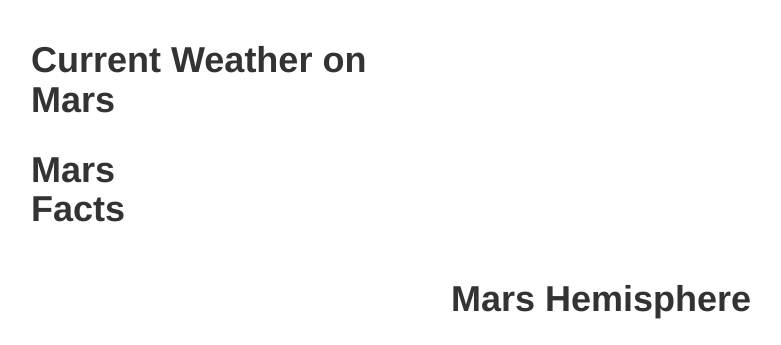
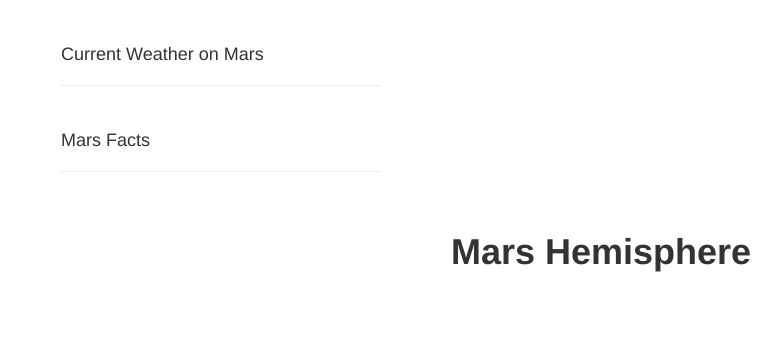
Before and after one commit to robert-create/Mission_To_Mars, a Flask app: template templates/index.html in a window 1280 px wide. Shown: the part 455-800 px from the top of the page, without its empty margins (39-820 px from the left). Run offline with Flask 2, Linux system fonts and the light colour scheme; the template is opened without the code that fills it, so the values that code supplies are empty; some libraries are stand-ins or nearby versions.

Commit message:
updating readme

```diff
--- a/templates/index.html
+++ b/templates/index.html
@@ -39,14 +39,15 @@
 </div>
 
 <!-- weather -->
-<div class="row col-md-4">
-    <div class="border border-primary">
-        <h1 class="heading"><strong>Current Weather on Mars</strong></h4>
+<div class="col-md-4">
+    <div class="panel-body">
+        <h4>Current Weather on Mars</h4>
+        <hr size=2>
         <p>{{mars.mars_weather}}</p>
     </div>
-
-    <div class="row col-md-4">
-            <h1 class="header"><strong>Mars Facts</strong></h1>
+    <div class="col-md-12">
+            <h4>Mars Facts</h4>
+            <hr size=2>
             <table border="1" class="dataframe">
                 {{mars.fact_table|safe}}
             </table>
```
Also changed, not shown: README.md.
